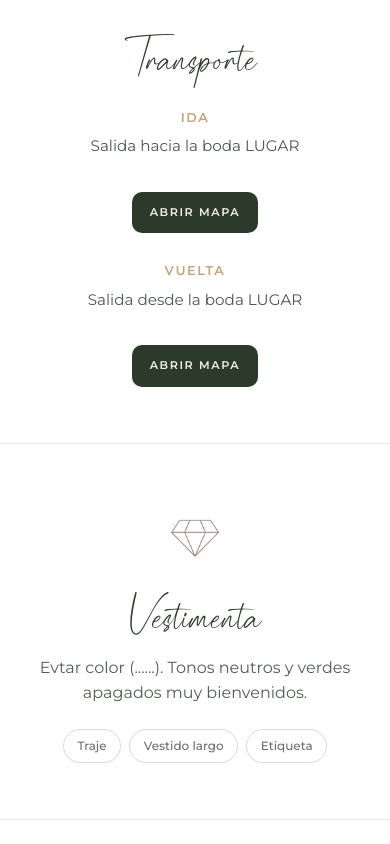
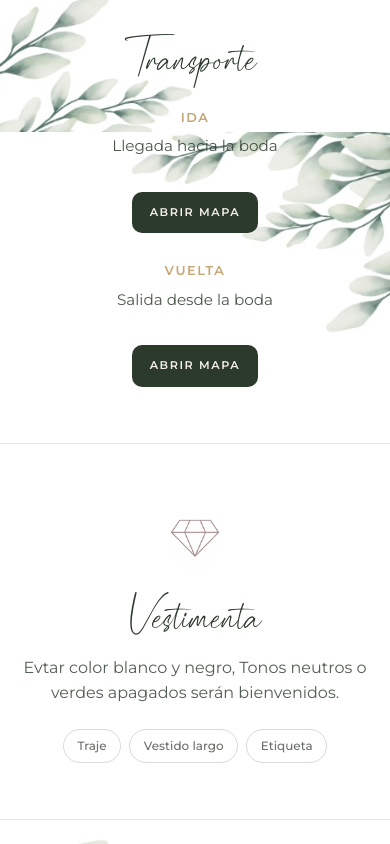
Before and after one commit to Patriciaddc80/boda-yumanaysebas, a React (Vite) app: page / in a window 390 px wide. Shown: the part 2400-3244 px from the top of the page. Built offline with nearby package versions, Linux system fonts and the light colour scheme; a web font is replaced by a local one.

Commit message:
Actualizar fondo mobile y contenidos de ubicación
Fija bg-olive2 en mobile para body y header, ajusta textos del bloque de transporte/ubicación y actualiza la indicación de vestimenta.

Made-with: Cursor

```diff
--- a/src/App.css
+++ b/src/App.css
@@ -99,8 +99,15 @@ body {
     background-color: #fff;
     /* En móvil pequeño, forzamos el retrato para evitar herencias inesperadas */
     background-image: url("/img/bg-olive2.jpg");
-    /* Mantener el marco completo (sin recorte), pero más grande */
-    background-size: calc(132% + 2px) auto;
+    /* Llenar toda la pantalla en móvil */
+    background-size: cover;
+    background-position: center top;
+    background-repeat: no-repeat;
+  }
+
+  .hero {
+    background-image: url("/img/bg-olive2.jpg");
+    background-size: cover;
     background-position: center top;
     background-repeat: no-repeat;
   }
--- a/src/components/Locations.tsx
+++ b/src/components/Locations.tsx
@@ -58,9 +58,7 @@ function TransportBlock({ transport }: { transport: TransportInfo }) {
       <div className="transport__grid">
         <div className="transport__leg">
           <h4 className="transport__leg-label">Ida</h4>
-          <p className="transport__dep">
-            Salida hacia la boda {transport.ida.departureFrom}
-          </p>
+          <p className="transport__dep">Llegada hacia la boda</p>
           <a
             className="btn"
             href={transport.ida.mapsUrl}
@@ -72,9 +70,7 @@ function TransportBlock({ transport }: { transport: TransportInfo }) {
         </div>
         <div className="transport__leg">
           <h4 className="transport__leg-label">Vuelta</h4>
-          <p className="transport__dep">
-            Salida desde la boda {transport.vuelta.departureFrom}
-          </p>
+          <p className="transport__dep">Salida desde la boda</p>
           <a
             className="btn"
             href={transport.vuelta.mapsUrl}
@@ -95,7 +91,7 @@ export function Locations({ ceremony, reception, transport }: LocationsProps) {
       <div className="section__inner">
         <h2 className="section__heading">Ubicación</h2>
         <p className="section__lead">
-          Enlaces a Google Maps (aqui la url del mapa).
+          Calle Vega s/n 13740 Torrenueva (Ciudad Real).
         </p>
         <div className="grid-2">
           <PlaceCard place={ceremony} />
--- a/src/data/invitation.ts
+++ b/src/data/invitation.ts
@@ -79,5 +79,5 @@ export const invitation: InvitationData = {
     },
   },
   dressCode:
-    "Evtar color (......). Tonos neutros y verdes apagados muy bienvenidos.",
+    "Evtar color blanco y negro, Tonos neutros o verdes apagados serán bienvenidos.",
 };
```
